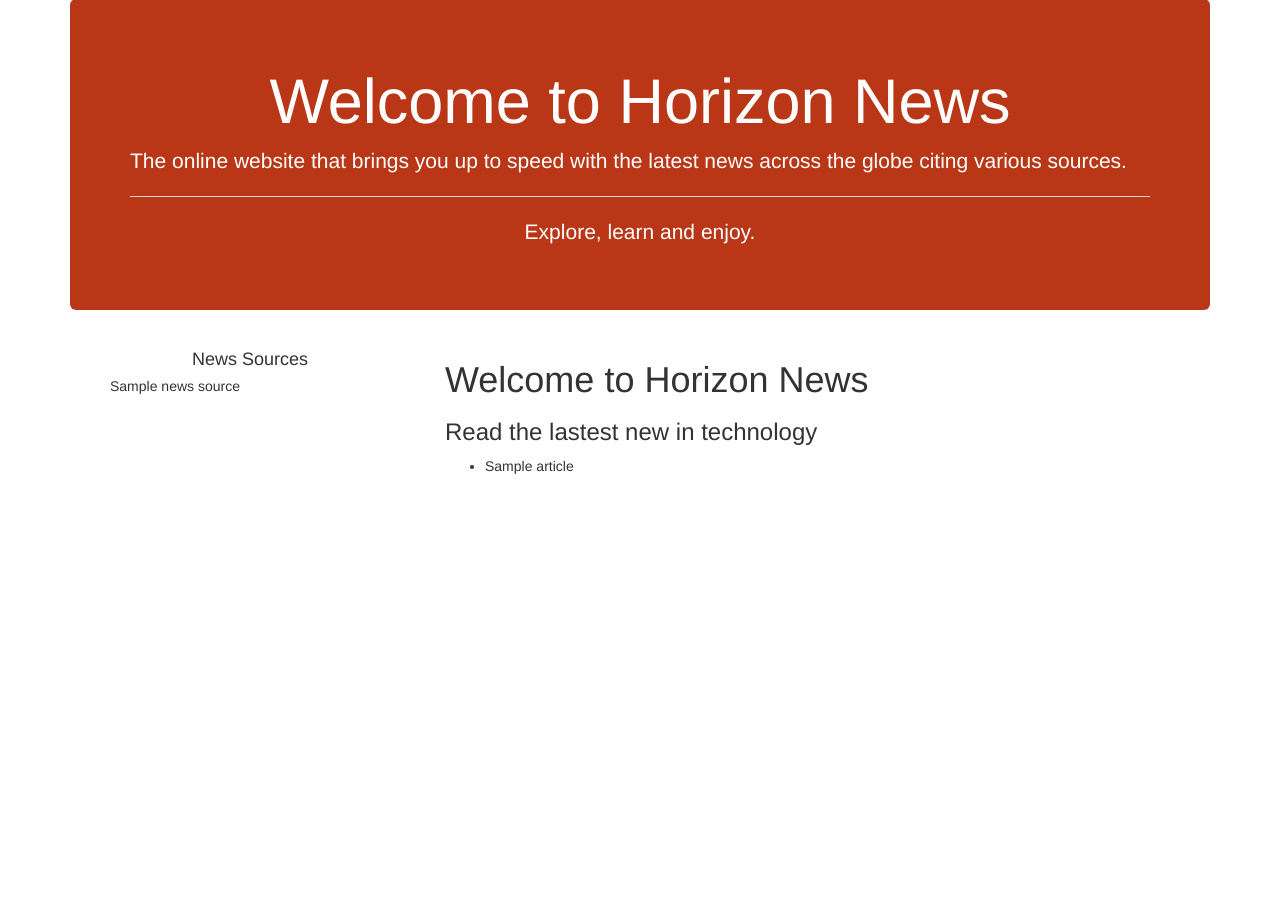
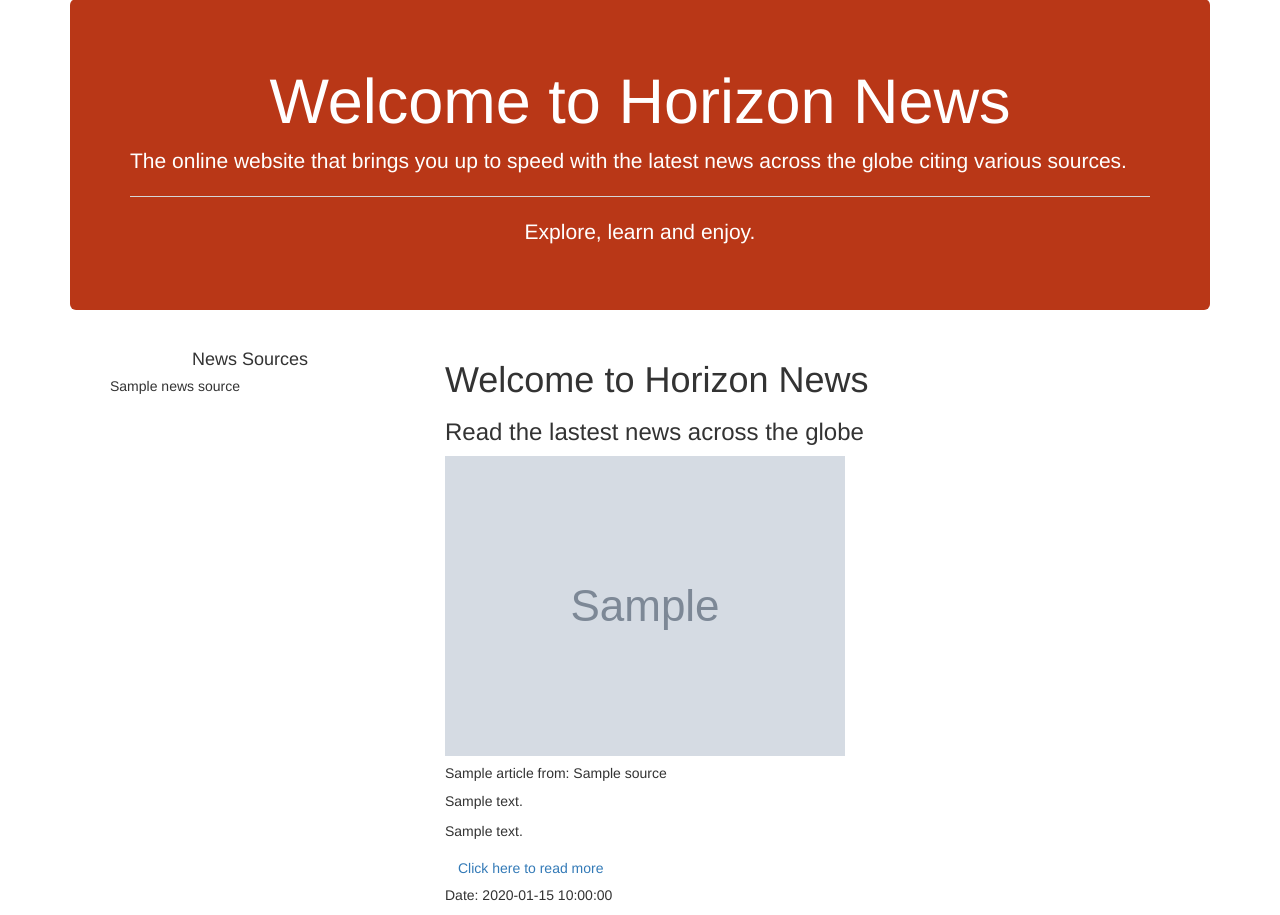
Before and after one commit to John-Kimani/Horizon-News, a Flask app: template app/templates/articles.html in a window 1280 px wide. Shown: the part 73-988 px from the top of the page. Before the commit the page ends 547 px from the top, so only its background shows below. Run offline with Flask 2, Linux system fonts and the light colour scheme; the template is opened without the code that fills it: most values are stand-ins (such as "Sample title", 1, 10 or a date in 2020); grey boxes marked "Sample" are stand-in pictures; some libraries are stand-ins or nearby versions.

Commit message:
Dev: Style article page

```diff
--- a/app/templates/articles.html
+++ b/app/templates/articles.html
@@ -13,11 +13,21 @@
 {% block app_content %}
     <div class="row">
         <h1>Welcome to Horizon News</h1>
-        <h3>Read the lastest new in technology</h3>
+        <h3>Read the lastest news across the globe</h3>
         {% for article in articles %}
-            <ul>
-                <li><p>{{article.title}}</p></li>
-            </ul>
+        <div class="card">
+            <img src="{{ article.urlToImage }}" class="card-img-top" alt="Article Image">
+            <div class="card-body">
+              <h5 class="card-title">{{article.title}} from: {{article.source}}</h5>
+              <div class="card">
+                <div class="card-body">
+                    <p>{{article.description}}</p>
+                    <p>{{article.content}}</p> <a href="{{article.url}}" class="btn visit-btn">Click here to read more</a>
+                    <p>Date: {{article.publishedAt}}</p>
+                </div>
+              </div>
+            </div>
+        </div>
         {% endfor %}
     </div>
 {% endblock %}
```
